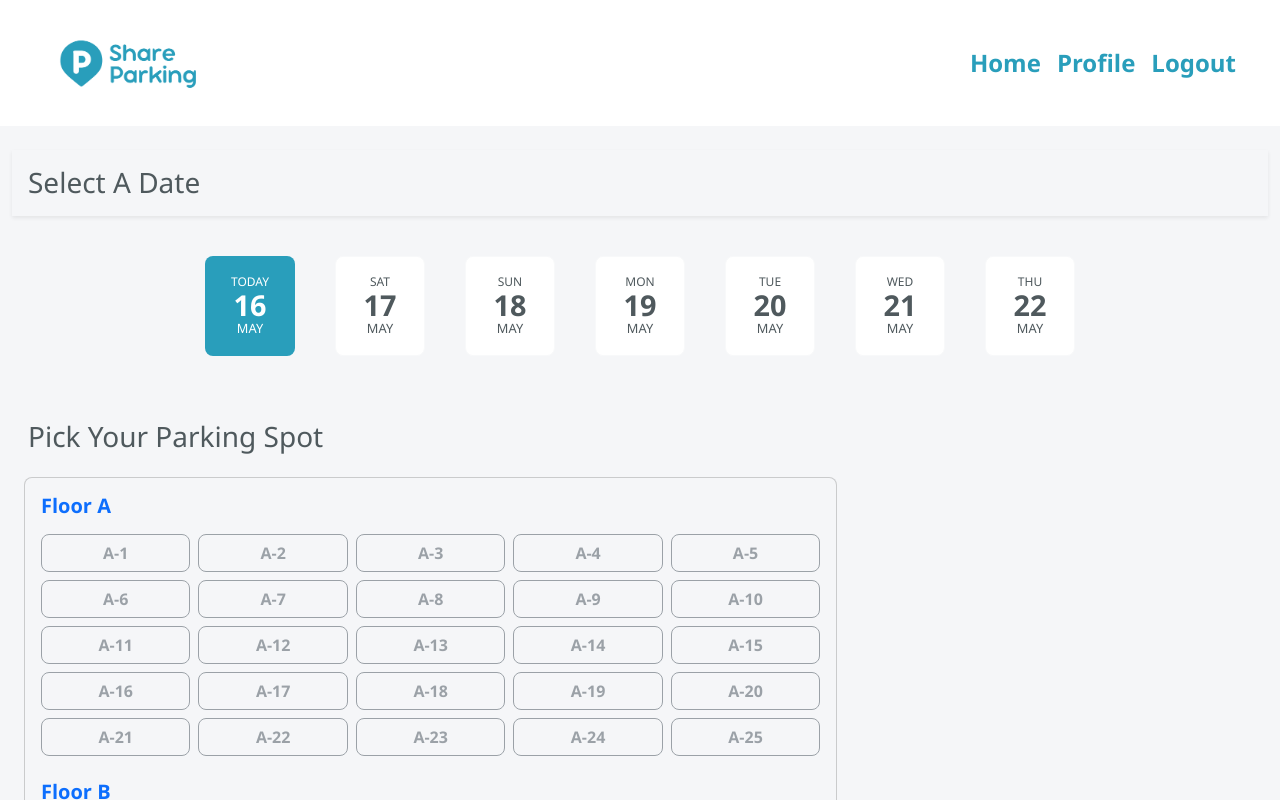
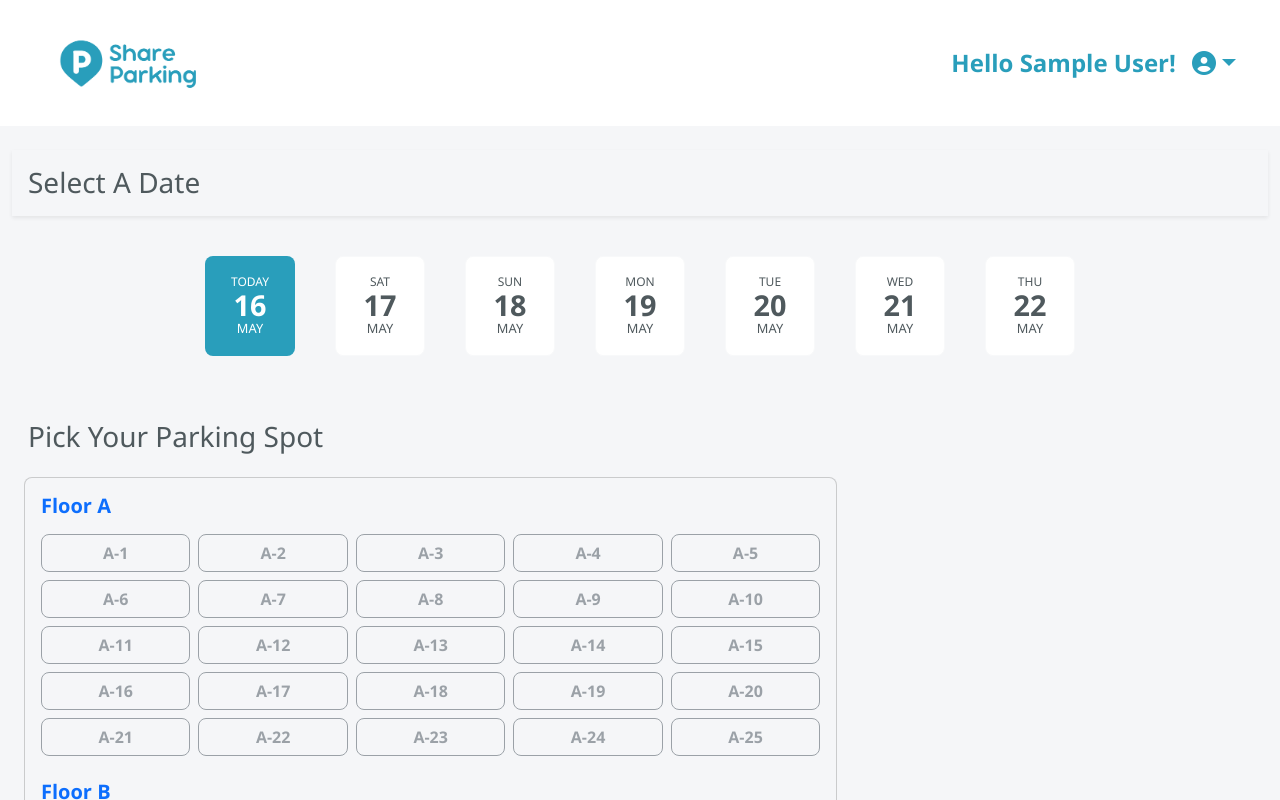
Before and after one commit to FionaBui/parking-app, a React (Vite) app in the folder frontend/: page / in a window 1280 px wide. Shown: the top 800 px of the page. Built offline with nearby package versions, Linux system fonts and the light colour scheme; no server answers; sample sign-in values are in the browser's storage.

Commit message:
style to Layout

```diff
--- a/frontend/src/assets/CSS/Layout.css
+++ b/frontend/src/assets/CSS/Layout.css
@@ -16,3 +16,30 @@
   width: auto;
   object-fit: contain;
 }
+
+/* Khi dropdown đang mở → Bootstrap tự gán class 'show' cho NavDropdown */
+.nav-item.dropdown.show .user-icon {
+  color: #f0c808;
+}
+
+.dropdown-menu {
+  width: auto !important;
+  min-width: unset !important;
+  padding-left: 0;
+  padding-right: 0;
+  background-color: #4f595d11;
+}
+
+.dropdown-item {
+  padding: 0.5rem 2rem;
+  white-space: nowrap;
+  color: #4f595d;
+}
+.dropdown-item:hover {
+  color: #f0c808;
+  background-color: #bbbaba2a;
+}
+
+.navbar-nav .nav-link.show {
+  color: #f0c808;
+}
--- a/frontend/src/components/Layout.tsx
+++ b/frontend/src/components/Layout.tsx
@@ -1,4 +1,4 @@
-import { Container, Nav, Navbar } from "react-bootstrap";
+import { Container, Nav, Navbar, NavDropdown } from "react-bootstrap";
 import { Link, Outlet } from "react-router-dom";
 import { useContext } from "react";
 import UserContext from "../store/UserContext";
@@ -21,14 +21,23 @@ const Layout = () => {
           <Navbar.Collapse id="navbar-nav">
             <Nav className="ms-auto">
               <Nav.Link as={Link} to="/">
-                Home
+                Hello {user?.name}!
               </Nav.Link>
               {user ? (
                 <>
-                  <Nav.Link as={Link} to="/profile">
-                    Profile
-                  </Nav.Link>
-                  <Nav.Link onClick={logout}>Logout</Nav.Link>
+                  <NavDropdown
+                    align="end"
+                    id="nav-dropdown-dark-example"
+                    title={
+                      <i className="fa-solid fa-circle-user user-icon"></i>
+                    }
+                    menuVariant="dark"
+                  >
+                    <NavDropdown.Item as={Link} to="/profile">
+                      Profile
+                    </NavDropdown.Item>
+                    <NavDropdown.Item onClick={logout}>Logout</NavDropdown.Item>
+                  </NavDropdown>
                 </>
               ) : (
                 <Nav.Link as={Link} to="/login">
--- a/frontend/src/pages/HomePage.tsx
+++ b/frontend/src/pages/HomePage.tsx
@@ -49,7 +49,7 @@ const HomePage = () => {
 
   return (
     <>
-      <Container fluid className="">
+      <Container fluid>
         <Row>
           <h3 className="text-left mb-3  shadow-sm p-3">Select A Date</h3>
           <Col>
```
